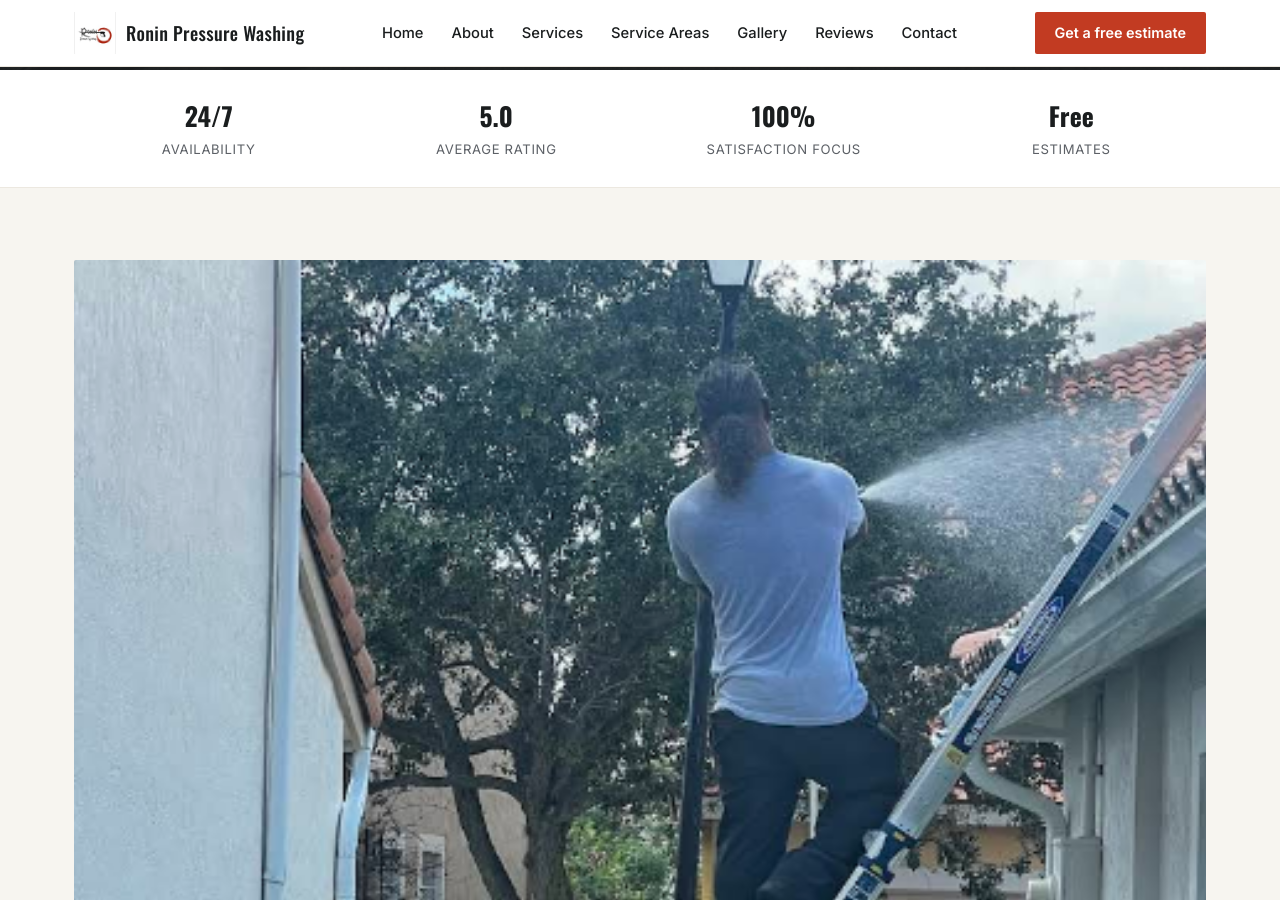
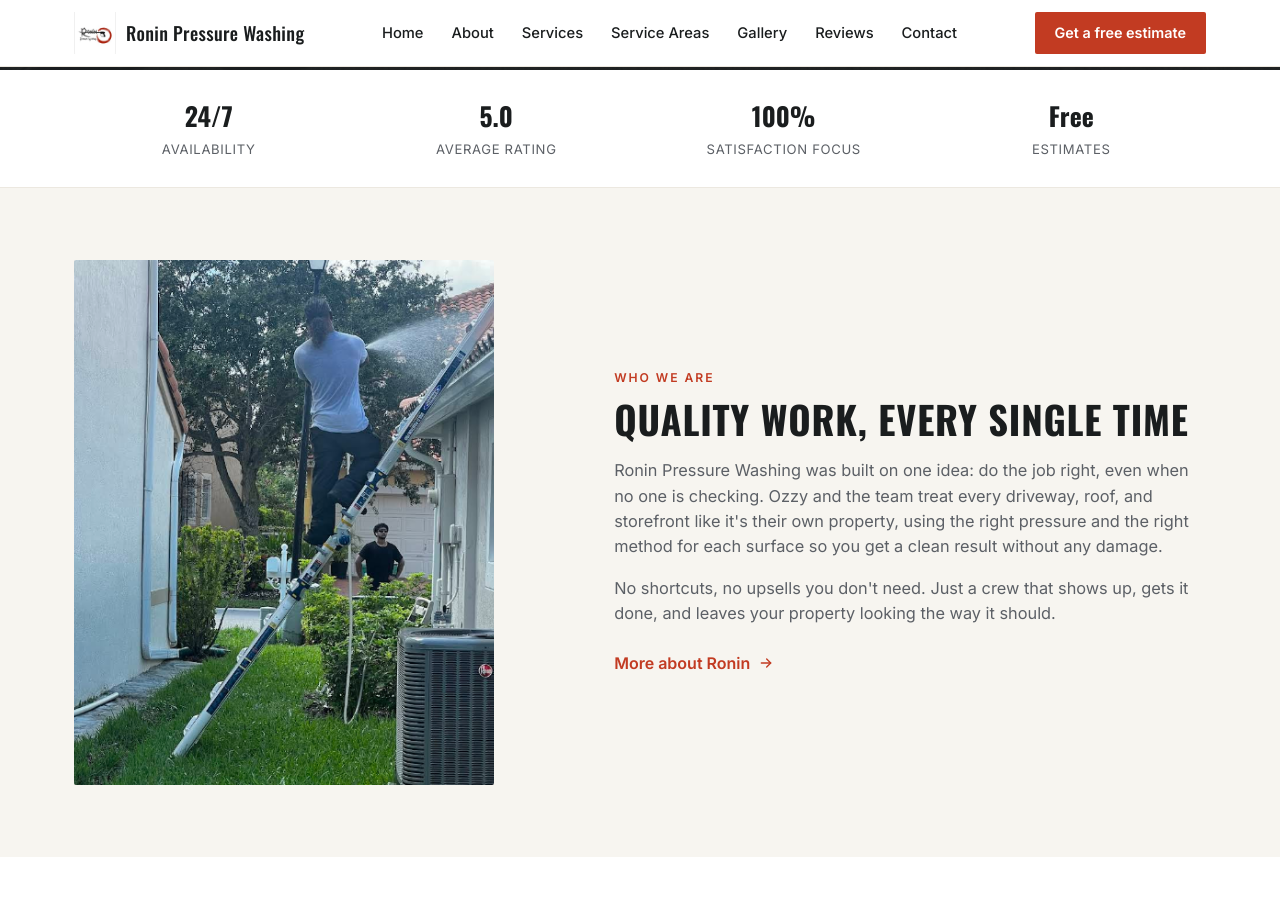
Before and after one commit to JamesBrownR/Ronin-Pressure-Washing, a Jekyll site: the page built from index.html, in a window 1280 px wide and 900 px high, scrolled down 852 px. Built offline with Jekyll 4.4.1, drawn with Linux system fonts in a browser that asks for light colours.

Commit message:
Update css.html

```diff
--- a/_includes/css.html
+++ b/_includes/css.html
@@ -1001,22 +1001,20 @@
 /* ============================================
    ABOUT PREVIEW (home page)
    ============================================ */
-.area-preview .wrap {
-    display: flex;
-
-    gap: 48px;
-    align-items: center;
-    flex-wrap: nowrap;
-    align-content: center;
-    justify-content: center;
+.about-preview .wrap {
+  display: grid;
+  grid-template-columns: 0.9fr 1.1fr;
+  gap: 56px;
+  align-items: center;
 }
-
 
 .about-preview__image {
   position: relative;
   border-radius: var(--radius);
   overflow: hidden;
   aspect-ratio: 4 / 5;
+  max-width: 420px;
+  width: 100%;
 }
 
 .about-preview__image img {
@@ -1051,7 +1049,7 @@
   }
   .about-preview__image {
     aspect-ratio: 16 / 10;
-    max-width: 420px;
+    max-width: 100%;
   }
 }
 
```
